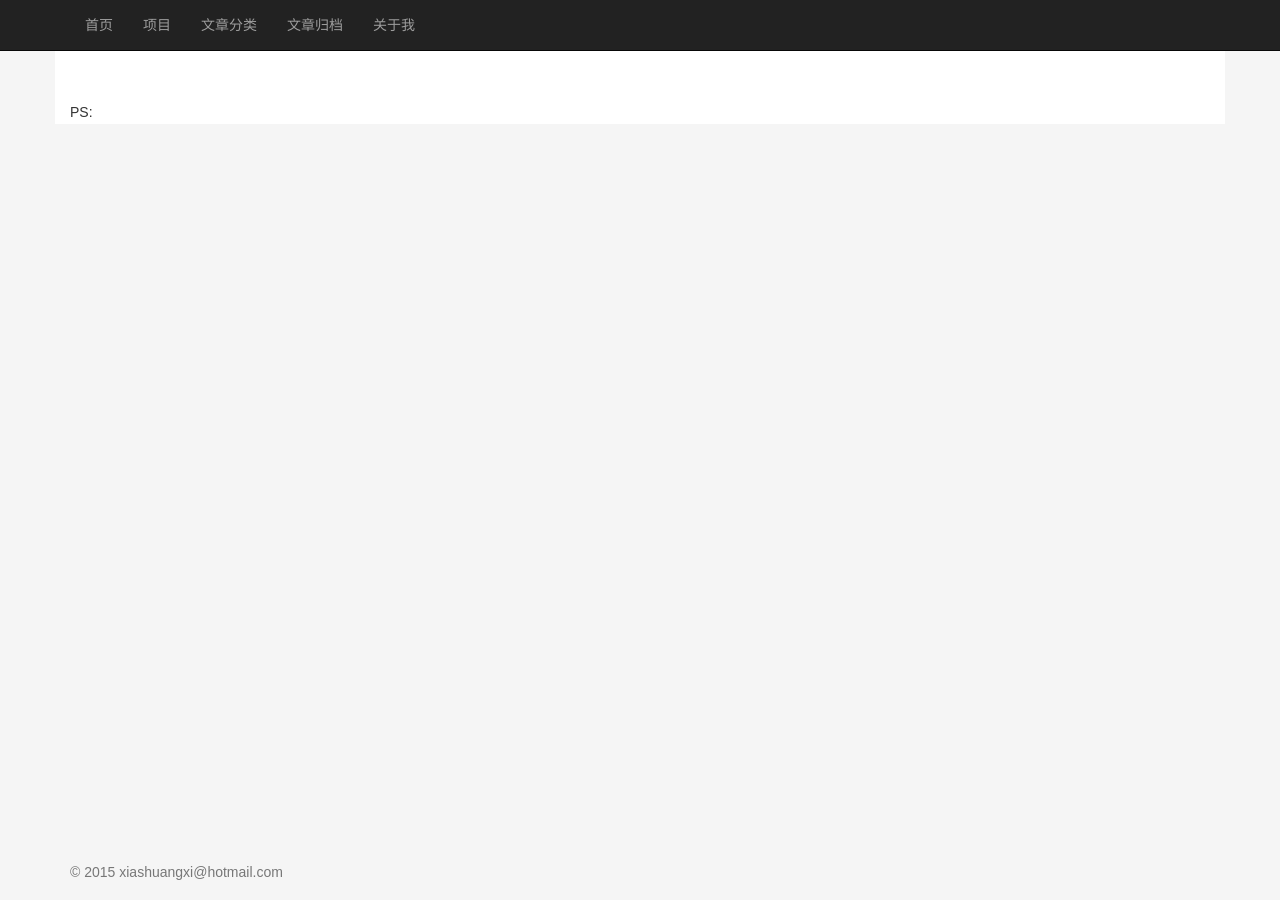
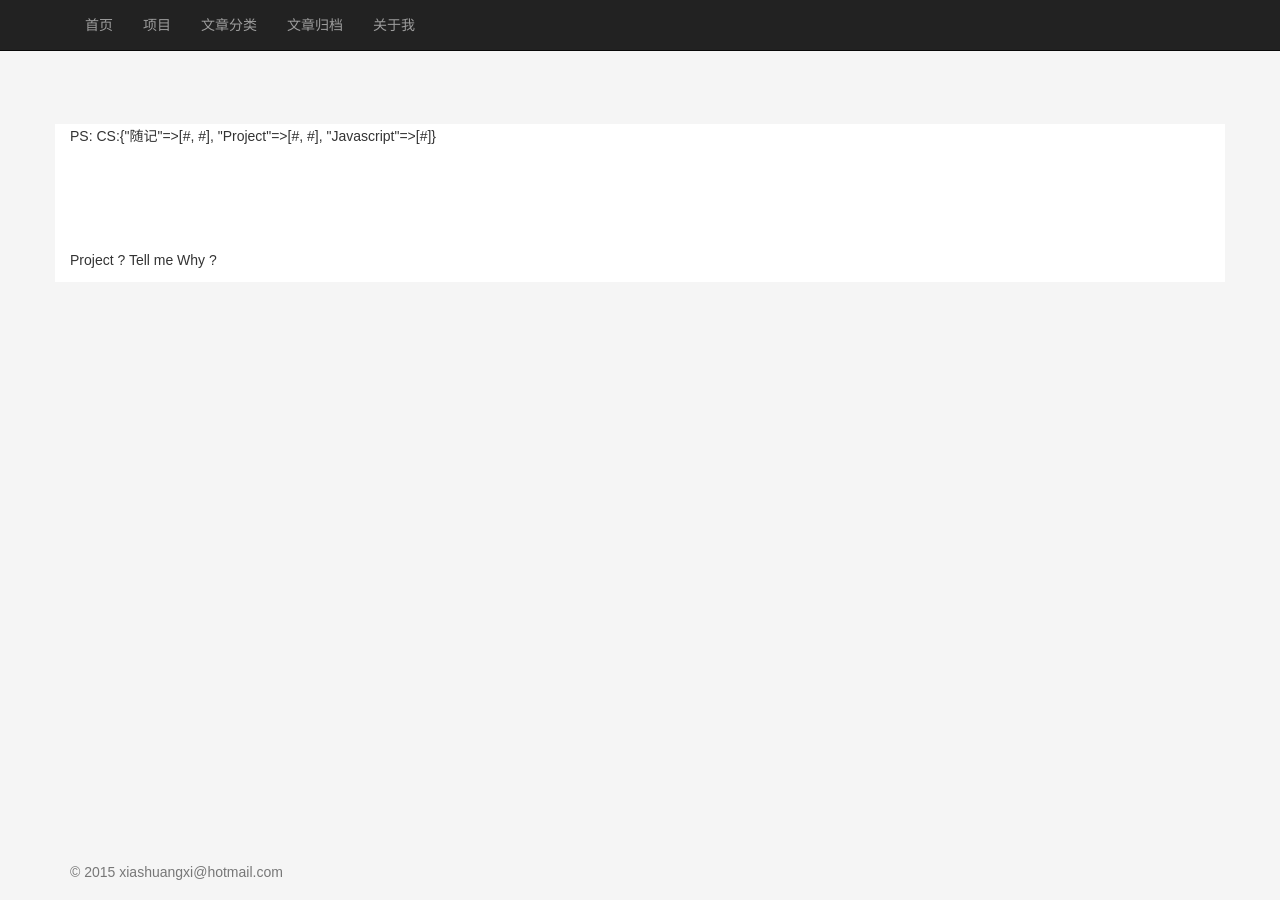
Before and after one commit to jinchangle/xiashuangxi.github.io, a Jekyll site: the page built from project/index.html, in a window 1280 px wide. Built offline with Jekyll 4.4.1, drawn with Linux system fonts in a browser that asks for light colours; nearby versions of some CDN libraries; comment, search, counter and statistics services are not loaded.

Commit message:
Please enter the commit message for your changes. Lines starting  with '' will be ignored, and an empty message aborts the commit.  On branch master  Your branch is up-to-date with 'origin/master'.
 Changes to be committed:
	modified:   _layouts/project/default.html
	modified:   _posts/project/2015-05-20-KSK.md

```diff
--- a/_layouts/project/default.html
+++ b/_layouts/project/default.html
@@ -4,12 +4,14 @@
 <body>
     {% include nav_menu.html %}
     <!-- Begin page content -->
-
-    <div class="container docls" style="padding-top:100px;">
-        PS:{{for c in site.categories.project}}
-            {{ c.title }}
-        {{ endffor }}
-
+    <div class="container" style='padding-top:100px;'>
+            <a class ="label label-primary"></a>
+    </div>
+    <br>
+    <div class="container docls" >
+        PS:{{site.categories.project}}
+        CS:{{site.categories}}
+        <p style="padding-top:100px;">Project ? Tell me Why ?</p>
     </div>
     <p>
 
```
Also changed, not shown: _posts/project/2015-05-20-KSK.md (+1 -1 lines).
